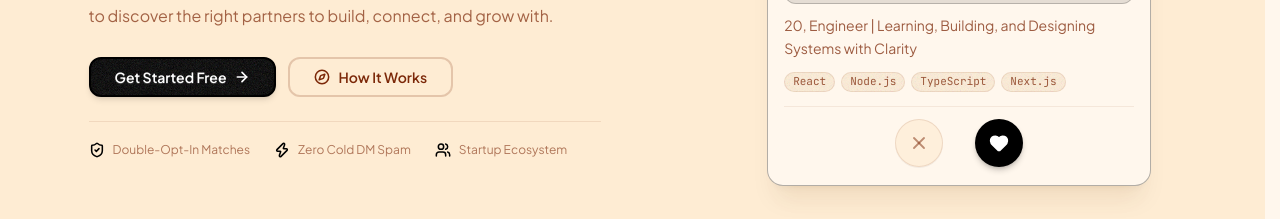
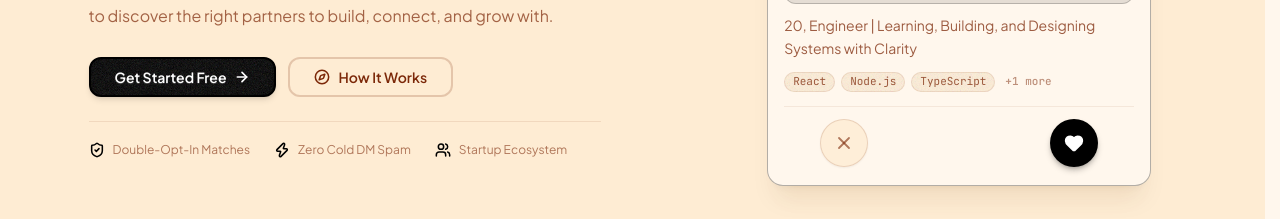
Before and after one commit to the-ajay-panigrahi/orbit-frontend, a React (Vite) app: page / in a window 1280 px wide. Shown: the part 415-634 px from the top of the page. Built offline with nearby package versions, Linux system fonts and the light colour scheme; no server answers.

Commit message:
style(ui): separate card action buttons, prevent tag clipping, and harmonize seeking label in profile

```diff
--- a/src/components/Profile.jsx
+++ b/src/components/Profile.jsx
@@ -467,13 +467,13 @@ export default function Profile() {
               >
                 <div>
                   <label className="text-xs font-bold text-base-content/80 mb-1.5 block">
-                    What are you looking to build?
+                    Whom are you seeking?
                   </label>
                   <input
                     type="text"
                     value={lookingFor}
                     onChange={(e) => setLookingFor(e.target.value)}
-                    placeholder="e.g. Co-founders for AI DevTools, Early Engineers"
+                    placeholder="e.g. Technical Co-founder, Founding Engineer, Product Designer"
                     maxLength={100}
                     className="input input-sm input-bordered w-full rounded-xl focus:input-primary text-sm font-medium"
                   />
--- a/src/components/UserCard.jsx
+++ b/src/components/UserCard.jsx
@@ -121,19 +121,19 @@ export default function UserCard({
 
         {/* Tech Stack Chips */}
         {skills.length > 0 && (
-          <div className="flex flex-wrap items-center gap-1.5 pt-0.5">
-            {skills.slice(0, 4).map((skill, idx) => (
+          <div className="flex flex-nowrap items-center gap-1.5 pt-0.5 max-w-full overflow-hidden">
+            {skills.slice(0, 3).map((skill, idx) => (
               <span
                 key={idx}
-                className="badge badge-sm bg-base-200/80 hover:bg-primary/10 hover:text-primary transition-colors cursor-default text-base-content/75 font-mono text-[11px] border border-base-content/10 py-1.5 px-2 select-none"
+                className="badge badge-sm bg-base-200/80 hover:bg-primary/10 hover:text-primary transition-colors cursor-default text-base-content/75 font-mono text-[11px] border border-base-content/10 py-1.5 px-2 select-none truncate max-w-[110px] shrink-0"
                 title={`Skill: ${skill}`}
               >
                 {skill}
               </span>
             ))}
-            {skills.length > 4 && (
-              <span className="text-[11px] font-mono text-base-content/50 font-medium px-1 select-none">
-                +{skills.length - 4} more
+            {skills.length > 3 && (
+              <span className="text-[11px] font-mono text-base-content/50 font-medium px-1 select-none shrink-0">
+                +{skills.length - 3} more
               </span>
             )}
           </div>
@@ -144,13 +144,13 @@ export default function UserCard({
           {customActions ? (
             <div className="w-full">{customActions}</div>
           ) : showActions ? (
-            <div className="w-full flex items-center justify-center gap-8 px-4 py-0.5">
+            <div className="w-full flex items-center justify-between px-7 sm:px-9 py-0.5">
               <motion.button
                 onClick={onPass}
                 whileHover={{ scale: 1.08 }}
                 whileTap={{ scale: 0.92 }}
                 transition={springTap}
-                className="w-12 h-12 rounded-full flex items-center justify-center bg-base-200/70 hover:bg-error/10 text-base-content/50 hover:text-error border border-base-content/12 hover:border-error/30 transition-all duration-200 cursor-pointer shadow-2xs group"
+                className="w-12 h-12 rounded-full flex items-center justify-center bg-base-200/80 hover:bg-error/15 text-base-content/60 hover:text-error border border-base-content/15 hover:border-error/40 transition-all duration-200 cursor-pointer shadow-xs hover:shadow-md group active:scale-95"
                 aria-label="Pass"
                 title="Pass (Left Arrow)"
               >
@@ -162,7 +162,7 @@ export default function UserCard({
                 whileHover={{ scale: 1.08 }}
                 whileTap={{ scale: 0.92 }}
                 transition={springTap}
-                className="w-12 h-12 rounded-full flex items-center justify-center bg-primary text-primary-content hover:bg-primary/90 border border-primary/20 transition-all duration-200 cursor-pointer shadow-md shadow-primary/20 group"
+                className="w-12 h-12 rounded-full flex items-center justify-center bg-primary text-primary-content hover:bg-primary/90 border border-primary/25 transition-all duration-200 cursor-pointer shadow-md shadow-primary/25 hover:shadow-lg hover:shadow-primary/35 group active:scale-95"
                 aria-label="Connect"
                 title="Connect (Right Arrow)"
               >
```
